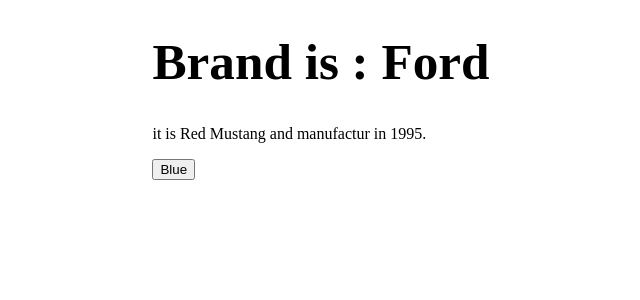
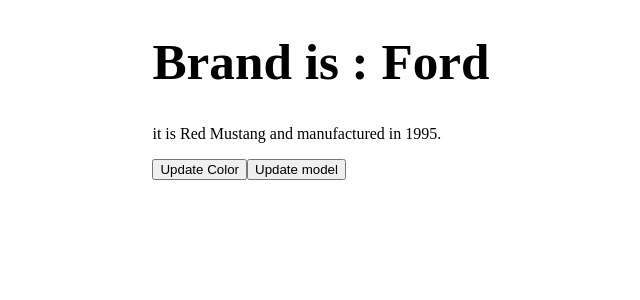
Before and after one commit to rohitware/react-skill-builder, a React (Vite) app: page / in a window 1280 px wide. Shown: the top 300 px of the page, without its empty margins (319-959 px from the left). Built offline with nearby package versions, Linux system fonts and the light colour scheme.

Commit message:
Implemented object state updates using useState

```diff
--- a/src/useState/object-state.jsx
+++ b/src/useState/object-state.jsx
@@ -10,18 +10,27 @@
 
   const updateColor = () => {
     setCar((previousState) => {
-      return { ...previousState, color: "blur" };
+      return { ...previousState, color: "blue" };
+    });
+  };
+
+  const updateModel = () => {
+    setCar((previousState) => {
+      return { ...previousState, model: "xyz" };
     });
   };
   return (
     <>
       <h1>Brand is : {car.brand}</h1>
       <p>
-        it is {car.color} {car.model} and manufactur in {car.year}.
+        it is {car.color} {car.model} and manufactured in {car.year}.
       </p>
 
       <button type="button" onClick={updateColor}>
-        Blue
+        Update Color
+      </button>
+      <button type="button" onClick={updateModel}>
+        Update model
       </button>
     </>
   );
```
